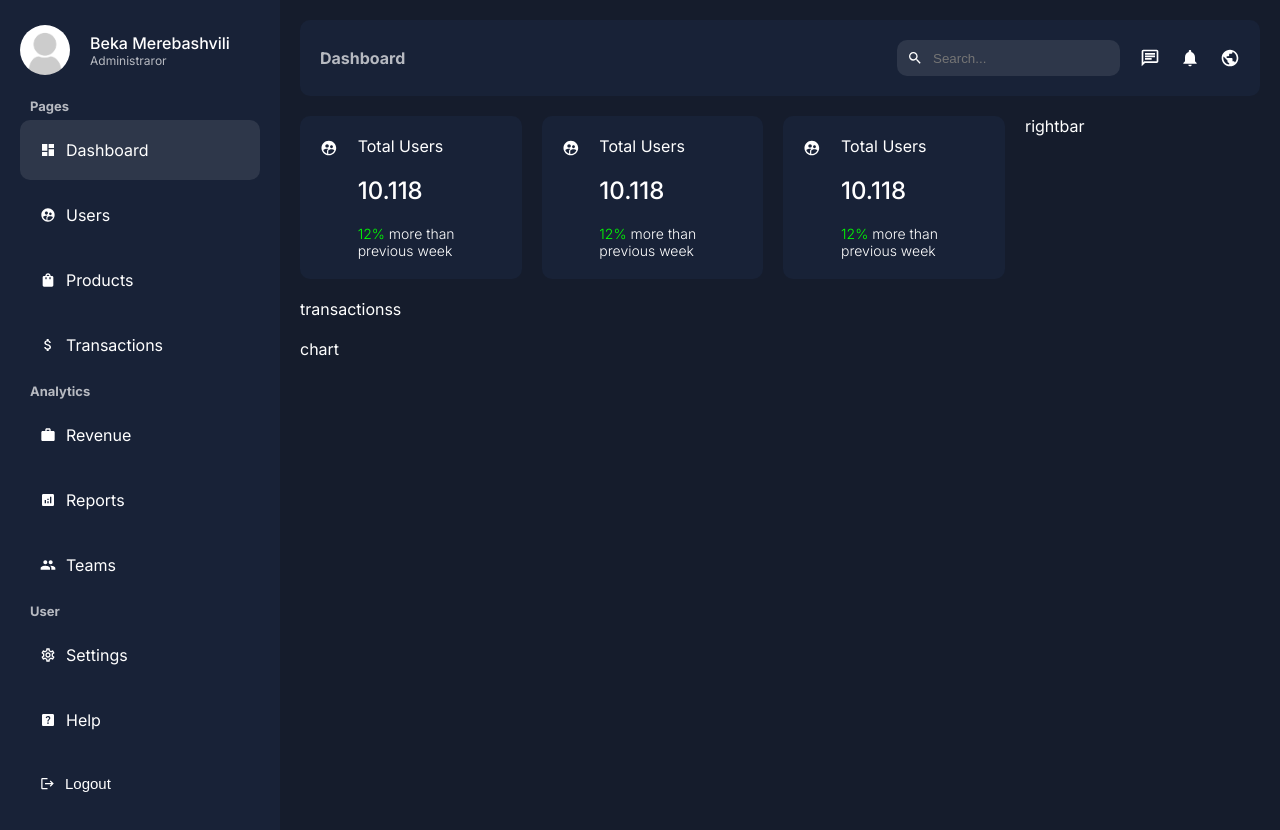
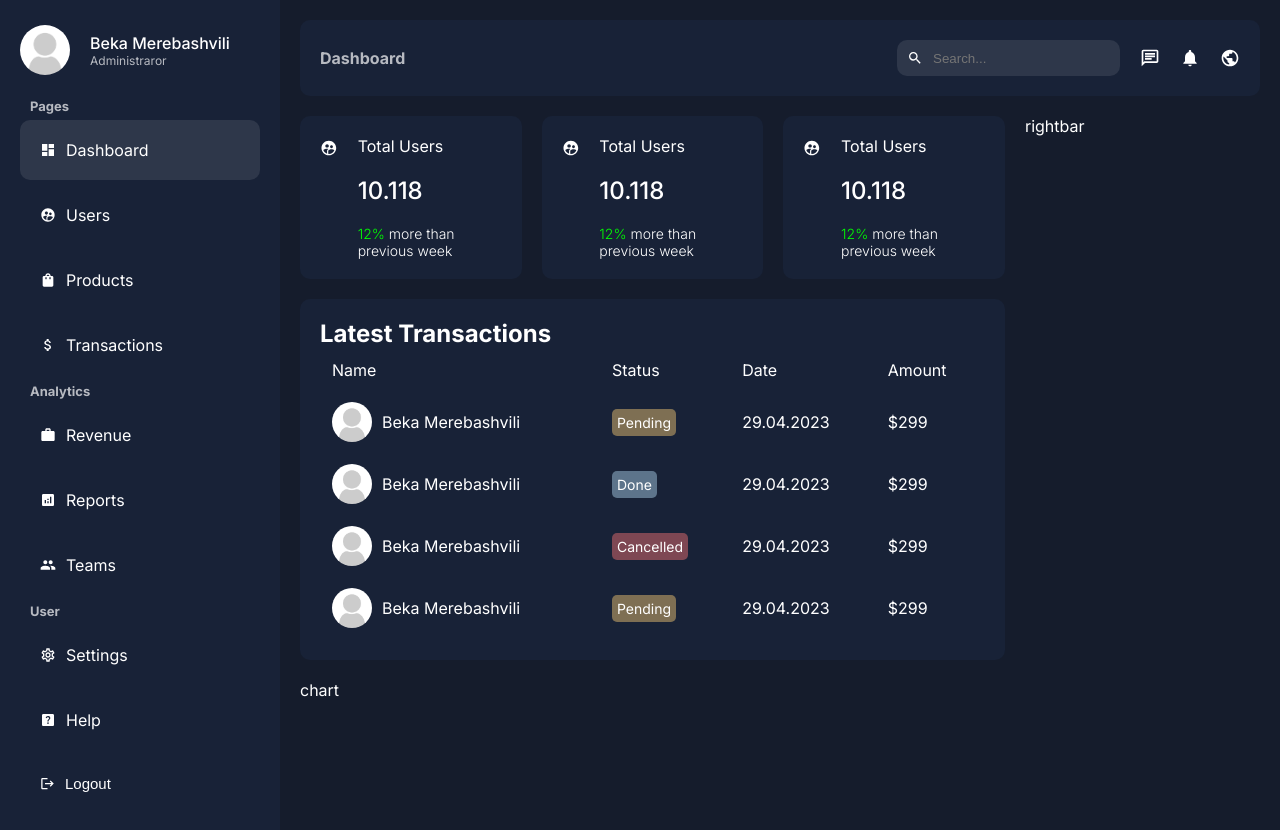
Before and after one commit to Beka-Merebashvili/admin-dashboard, a Next.js app: page /dashboard in a window 1280 px wide. Built offline with nearby package versions, Linux system fonts and the light colour scheme.

Commit message:
make transaction component

```diff
--- a/app/ui/dashboard/transactions/transactions.jsx
+++ b/app/ui/dashboard/transactions/transactions.jsx
@@ -1,8 +1,73 @@
+import Image from "next/image"
 import styles from "./transactions.module.css"
 const Transactions = () => {
     return (
-        <div>
-            transactionss
+        <div className={styles.container}>
+           <h2>Latest Transactions</h2>
+           <table className={styles.table}>
+            <thead>
+            <tr>
+                <td>Name</td>
+                <td>Status</td>
+                <td>Date</td>
+                <td>Amount</td>
+            </tr>
+            </thead>
+            <tbody>
+                <tr>
+                <td>
+                <div className={styles.user}>
+                    <Image src="/noavatar.png" alt="" width={40} height={40} className={styles.userImage} />
+                    Beka Merebashvili
+                    </div>
+                </td>
+                <td>
+                    <span className={`${styles.status} ${styles.pending}`}>Pending</span>
+                </td>
+                <td>29.04.2023</td>
+                <td>$299</td>
+                </tr>
+                <tr>
+                <td>
+                    <div className={styles.user}>
+                    <Image src="/noavatar.png" alt="" width={40} height={40} className={styles.userImage} />
+                    Beka Merebashvili
+                    </div>
+                </td>
+                <td>
+                    <span className={`${styles.status} ${styles.done}`}>Done</span>
+                </td>
+                <td>29.04.2023</td>
+                <td>$299</td>
+                </tr>
+                <tr>
+                <td>
+                <div className={styles.user}>
+                    <Image src="/noavatar.png" alt="" width={40} height={40} className={styles.userImage} />
+                    Beka Merebashvili
+                    </div>
+                </td>
+                <td>
+                    <span className={`${styles.status} ${styles.cancelled}`}>Cancelled</span>
+                </td>
+                <td>29.04.2023</td>
+                <td>$299</td>
+                </tr>
+                <tr>
+                <td>
+                <div className={styles.user}>
+                    <Image src="/noavatar.png" alt="" width={40} height={40} className={styles.userImage} />
+                    Beka Merebashvili
+                    </div>
+                </td>
+                <td>
+                    <span className={`${styles.status} ${styles.pending}`}>Pending</span>
+                </td>
+                <td>29.04.2023</td>
+                <td>$299</td>
+                </tr>
+            </tbody>
+           </table>
         </div>
     )
 }
--- a/app/ui/dashboard/transactions/transactions.module.css
+++ b/app/ui/dashboard/transactions/transactions.module.css
@@ -0,0 +1,49 @@
+.container{
+    background-color: var(--bgSoft);
+    padding: 20px;
+    border-radius:10px ;
+  }
+
+  .title{
+    margin-bottom: 20px;
+    font-weight: 200;
+    color: var(--textSoft);
+  }
+
+  .table{
+    width: 100%;
+  }
+
+  .table td{
+    padding: 10px;
+  }
+
+  .user{
+    display: flex;
+    gap: 10px;
+    align-items: center;
+  }
+
+  .userImage{
+    object-fit: cover;
+    border-radius: 50%;
+  }
+
+  .status{
+    border-radius: 5px;
+    padding: 5px;
+    font-size: 14px;
+    color: white;
+  }
+
+  .pending{
+    background-color: #f7cb7375;
+  }
+
+  .done{
+    background-color: #afd6ee75;
+  }
+
+  .cancelled{
+    background-color: #f7737375;
+  }
```
